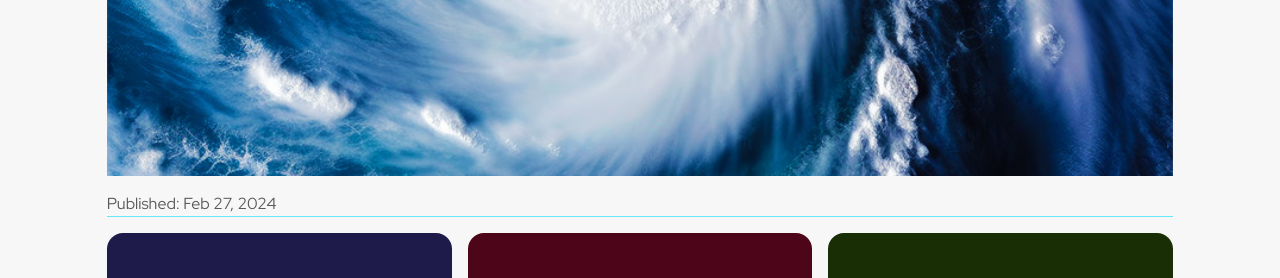
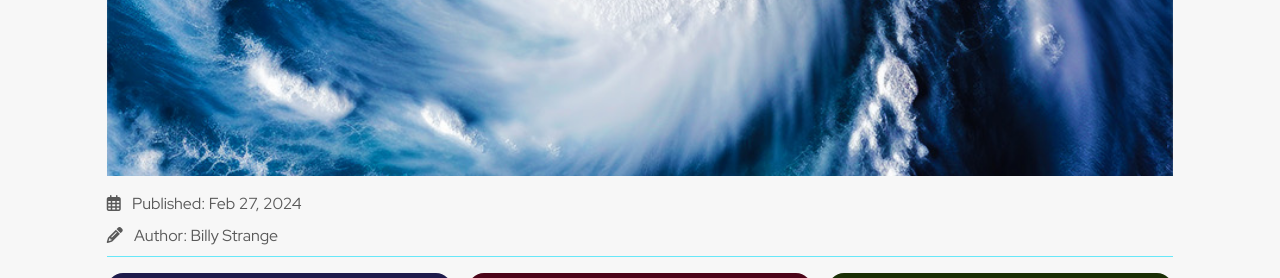
Before and after one commit to xxxcodeingxxx/molecular-mass, an Astro site: page /blog/hurricane in a window 1280 px wide. Shown: the part 500-778 px from the top of the page. Built offline with nearby package versions, Linux system fonts and the light colour scheme; Astro itself is replaced by a stand-in of ours.

Commit message:
Add author field to blog posts

```diff
--- a/src/content/blog/hurricane.md
+++ b/src/content/blog/hurricane.md
@@ -7,6 +7,7 @@ imgAlt: 'Hurricane Safety & Awareness'
 colorOne: 'rgb(110 231 183)'
 colorTwo: 'rgb(8 47 73)'
 txtColor: 'rgb(255 255 255)'
+author: 'Billy Strange'
 ---
 
 <div class='w-full h-auto mx-auto grid grid-cols-1 md:grid-cols-2 xl:grid-cols-3 gap-4'>
--- a/src/content/config.ts
+++ b/src/content/config.ts
@@ -14,6 +14,7 @@ const blog = defineCollection({
         colorOne: z.string().optional(),
         colorTwo: z.string().optional(),
         txtColor: z.string().optional(),
+        author: z.string().optional(),
     }),
 })
 
--- a/src/layouts/BlogPost.astro
+++ b/src/layouts/BlogPost.astro
@@ -7,7 +7,8 @@ import FormattedDate from '../components/FormattedDate.astro'
 
 type Props = CollectionEntry<'blog'>['data']
 
-const { title, description, pubDate, updatedDate, heroImage } = Astro.props
+const { title, description, pubDate, updatedDate, heroImage, author } =
+    Astro.props
 ---
 
 <html lang="en">
@@ -41,16 +42,22 @@ const { title, description, pubDate, updatedDate, heroImage } = Astro.props
                 </div>
                 <div class="prose">
                     <div class="title">
-                        <div class="dark:text-cyan-300 mt-4">
-                            Published:
+                        <div class="dark:text-white mt-4">
+                            <i class="fa-regular fa-calendar-days mr-2"></i> Published:
                             <FormattedDate date={pubDate} />
                             {
                                 updatedDate && (
                                     <div class="last-updated-on">
+                                        <i class="fa-regular fa-calendar-days" />{' '}
                                         Last updated on{' '}
                                         <FormattedDate date={updatedDate} />
                                     </div>
                                 )
+                            }
+                        </div>
+                        <div class="dark:text-white my-2">
+                            <i class="fa-solid fa-pencil mr-2"></i> Author: {
+                                author
                             }
                         </div>
 
```
